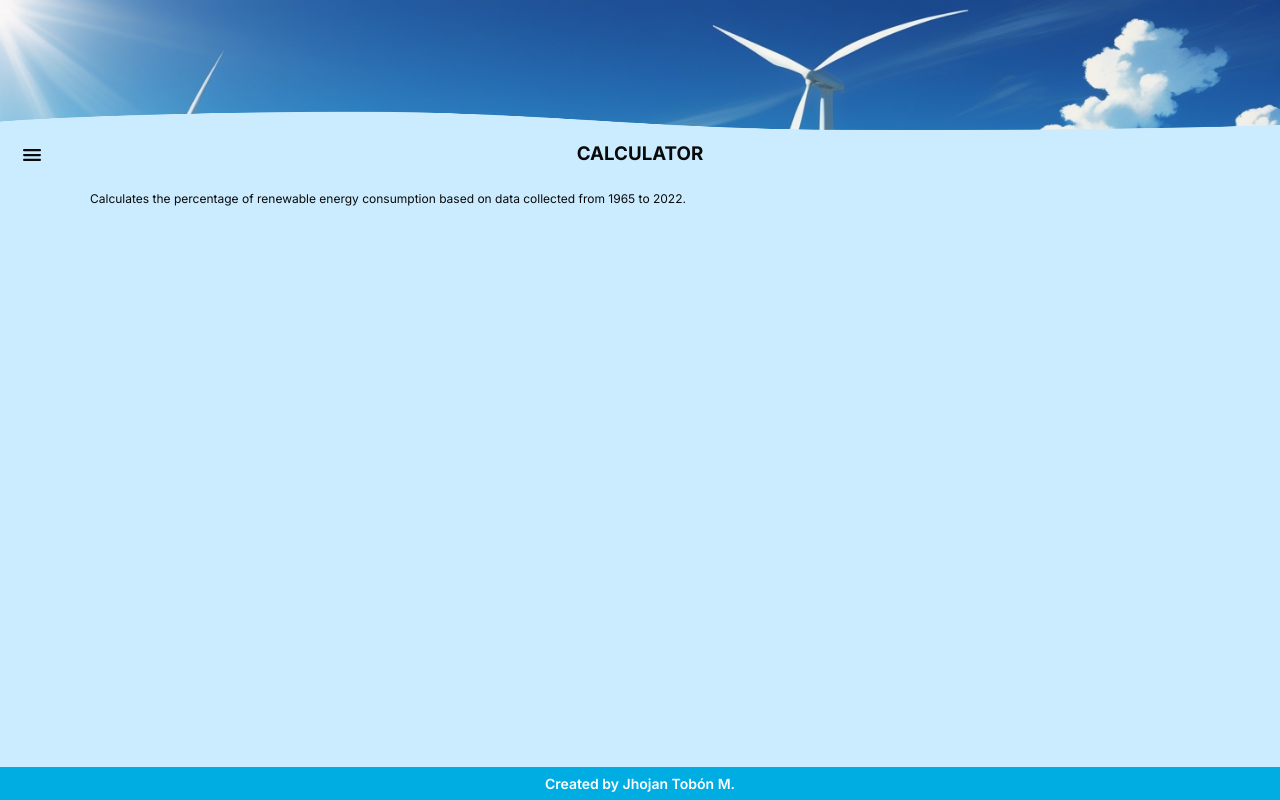
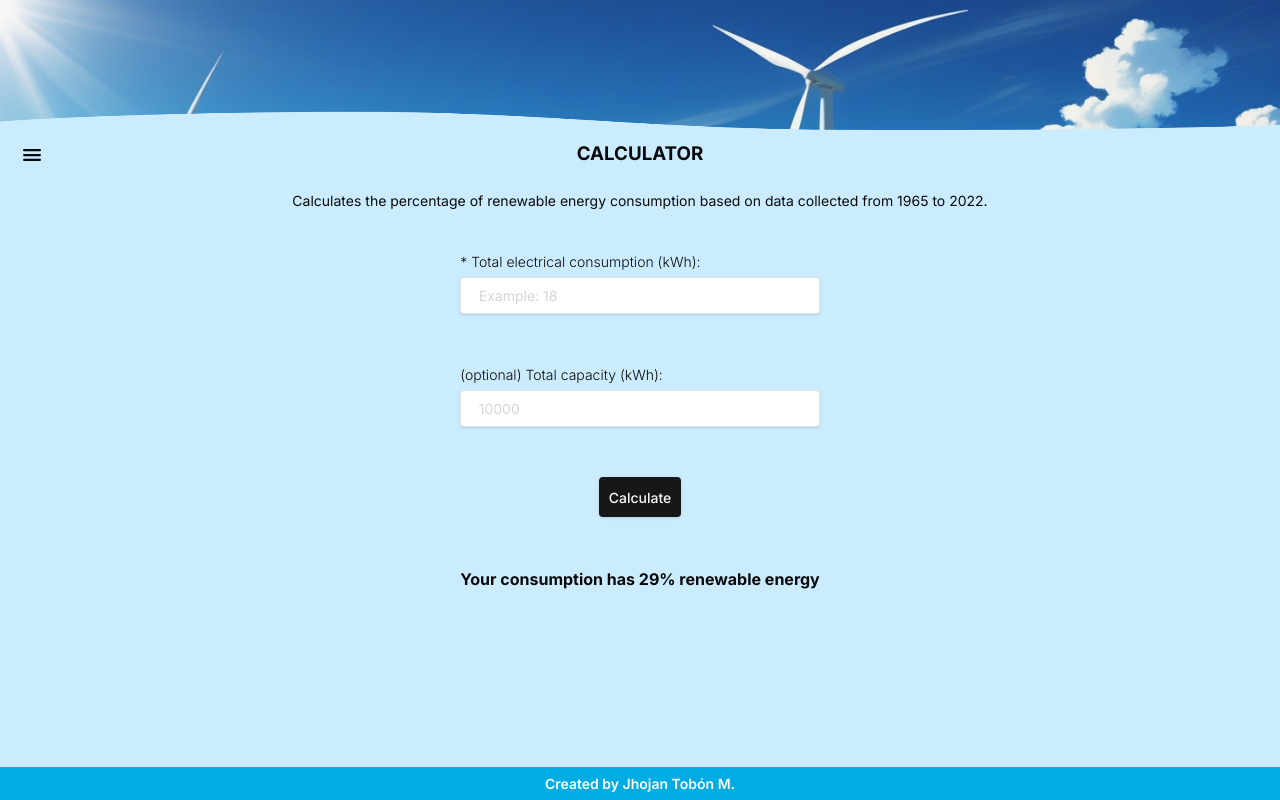
Before and after one commit to jhojantobonm/rei-app, a React (Vite) app: page /calculator in a window 1280 px wide. Built offline with nearby package versions, Linux system fonts and the light colour scheme.

Commit message:
📦 Install shadcn label
📄 Create CalculatorComp.tsx and added into Calculator page

```diff
--- a/package.json
+++ b/package.json
@@ -13,6 +13,7 @@
   "dependencies": {
     "@radix-ui/react-checkbox": "^1.1.4",
     "@radix-ui/react-dropdown-menu": "^2.1.6",
+    "@radix-ui/react-label": "^2.1.2",
     "@radix-ui/react-select": "^2.1.6",
     "@radix-ui/react-slot": "^1.1.2",
     "@tailwindcss/vite": "^4.0.6",
--- /dev/null
+++ b/src/components/CalculatorComp.tsx
@@ -0,0 +1,24 @@
+import { Input } from "@/components/ui/input"
+import { Label } from "@/components/ui/label"
+import { Button } from "./ui/button"
+
+
+export const CalculatorComp = ()=>{
+
+  return(
+    <div data-testid='calculator-component' className="flex flex-col gap-7 md:gap-20">
+      <div>
+        <Label htmlFor="consumption" className="text-[1.4rem] font-light">* Total electrical consumption (kWh):</Label>
+        <Input type="number" id="consumption" placeholder="Example: 18" className="bg-white mt-2 p-7 text-[1.4rem] md:text-[1.4rem] placeholder:text-gray-300" />
+      </div>
+      <div>
+        <Label htmlFor="capacity" className="text-[1.4rem] font-light">(optional) Total capacity (kWh):</Label>
+        <Input type="number" id="capacity" placeholder="10000" className="bg-white mt-2 p-7 text-[1.4rem] md:text-[1.4rem] placeholder:text-gray-300"/>
+      </div>
+      <div className="flex justify-center">
+        <Button className="cursor-pointer text-[1.4rem] h-[4rem] w-fit">Calculate</Button>
+      </div>
+      <p className="text-[1.6rem] font-bold text-center">Your consumption has 29% renewable energy</p>
+    </div>
+  )
+}
--- /dev/null
+++ b/src/components/ui/label.tsx
@@ -0,0 +1,22 @@
+import * as React from "react"
+import * as LabelPrimitive from "@radix-ui/react-label"
+
+import { cn } from "@/lib/utils"
+
+function Label({
+  className,
+  ...props
+}: React.ComponentProps<typeof LabelPrimitive.Root>) {
+  return (
+    <LabelPrimitive.Root
+      data-slot="label"
+      className={cn(
+        "text-sm leading-none font-medium select-none group-data-[disabled=true]:pointer-events-none group-data-[disabled=true]:opacity-50 peer-disabled:cursor-not-allowed peer-disabled:opacity-50",
+        className
+      )}
+      {...props}
+    />
+  )
+}
+
+export { Label }
--- a/src/pages/Calculator.tsx
+++ b/src/pages/Calculator.tsx
@@ -1,3 +1,4 @@
+import { CalculatorComp } from '@/components/CalculatorComp'
 import { HeaderApp } from '../components/HeaderApp'
 import './Calculator.css'
 
@@ -10,9 +11,10 @@ export const Calculator = () => {
         <section data-testid='calculator-container'
           className='p-10 pb-24 md:pl-[9rem] md:pr-[9rem]'
         >
-        <p className='text-[1.2rem]'>Calculates the percentage of renewable energy consumption based on data collected from 1965 to 2022.</p>
-
-
+        <p className='text-[1.4rem] text-center'>Calculates the percentage of renewable energy consumption based on data collected from 1965 to 2022.</p>
+        <div className='flex justify-center mt-10 md:mt-16'>
+          <CalculatorComp/>
+        </div>
         </section>
     </main>
   </>
```
Also changed, not shown: 1 other file (tests, documents, lock files or other folders).
